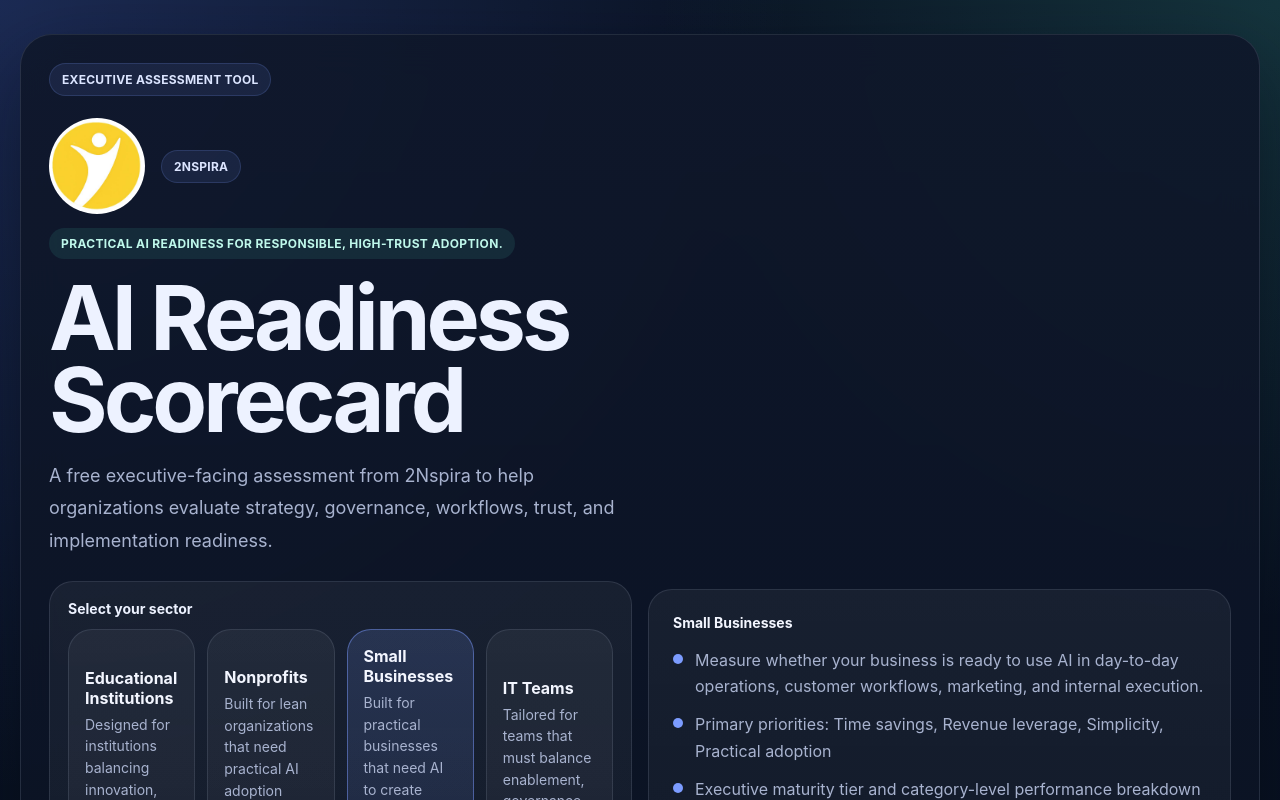
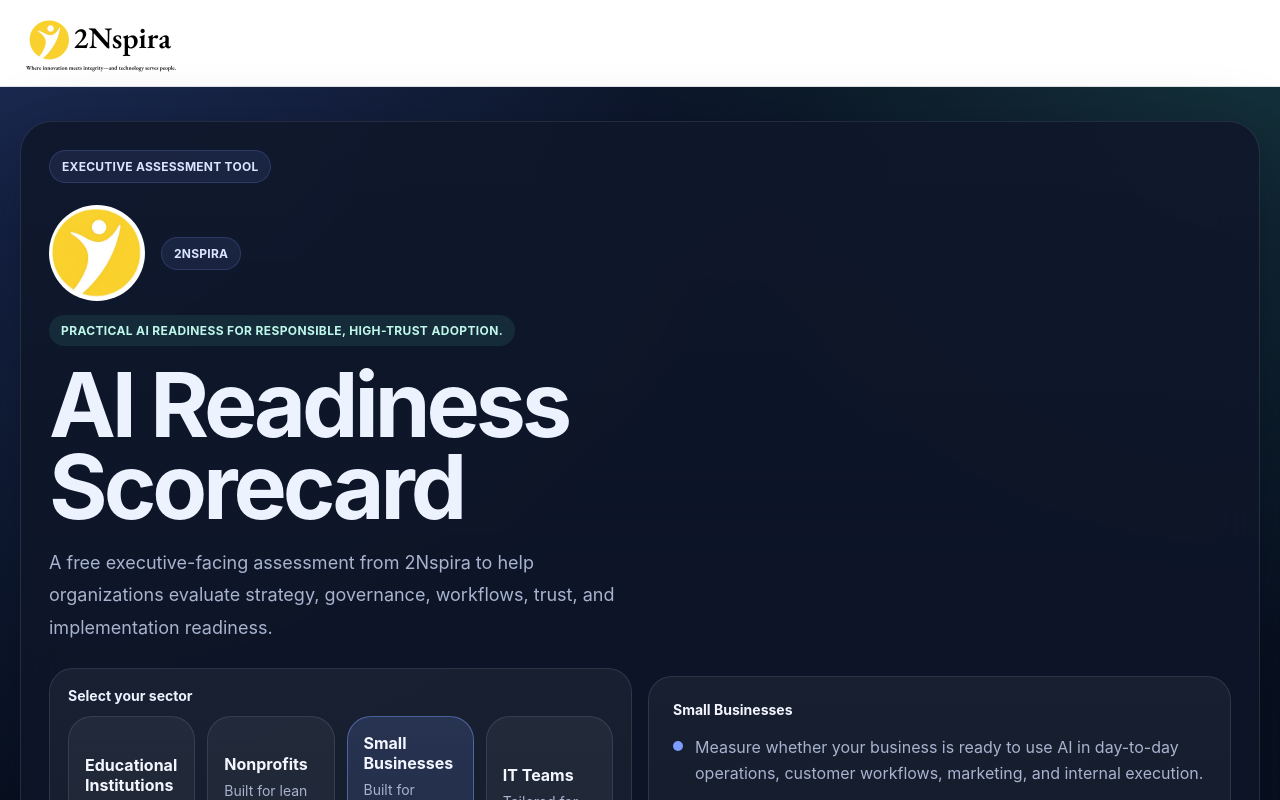
Before and after one commit to 2NspiraOpsTeam/ai-readiness-scorecard, a Next.js app: page / in a window 1280 px wide. Shown: the top 800 px of the page. Built offline with nearby package versions, Linux system fonts and the light colour scheme.

Commit message:
Add linked 2Nspira header logo

```diff
--- a/app/globals.css
+++ b/app/globals.css
@@ -53,6 +53,32 @@
 
 button {
   cursor: pointer;
+}
+
+.site-header {
+  display: flex;
+  align-items: center;
+  min-height: 84px;
+  padding: 10px 20px;
+  background: #fff;
+  border-bottom: 1px solid rgba(15, 23, 42, 0.12);
+}
+
+.site-logo-link {
+  display: inline-flex;
+  align-items: center;
+  border-radius: 8px;
+}
+
+.site-logo-link:focus-visible {
+  outline: 3px solid var(--primary);
+  outline-offset: 4px;
+}
+
+.site-logo {
+  display: block;
+  width: 160px;
+  height: auto;
 }
 
 .page-shell {
--- a/app/layout.js
+++ b/app/layout.js
@@ -9,7 +9,20 @@
 export default function RootLayout({ children }) {
   return (
     <html lang="en">
-      <body>{children}</body>
+      <body>
+        <header className="site-header">
+          <a className="site-logo-link" href="https://2nspira.com/" aria-label="Return to the 2Nspira home page">
+            <img
+              className="site-logo"
+              src="/2nspira-logo-with-tagline.png"
+              alt="2Nspira — Inspiration. Innovation. Impact."
+              width="320"
+              height="132"
+            />
+          </a>
+        </header>
+        {children}
+      </body>
     </html>
   );
 }
```
Also changed, not shown: public/2nspira-logo-with-tagline.png (added).
